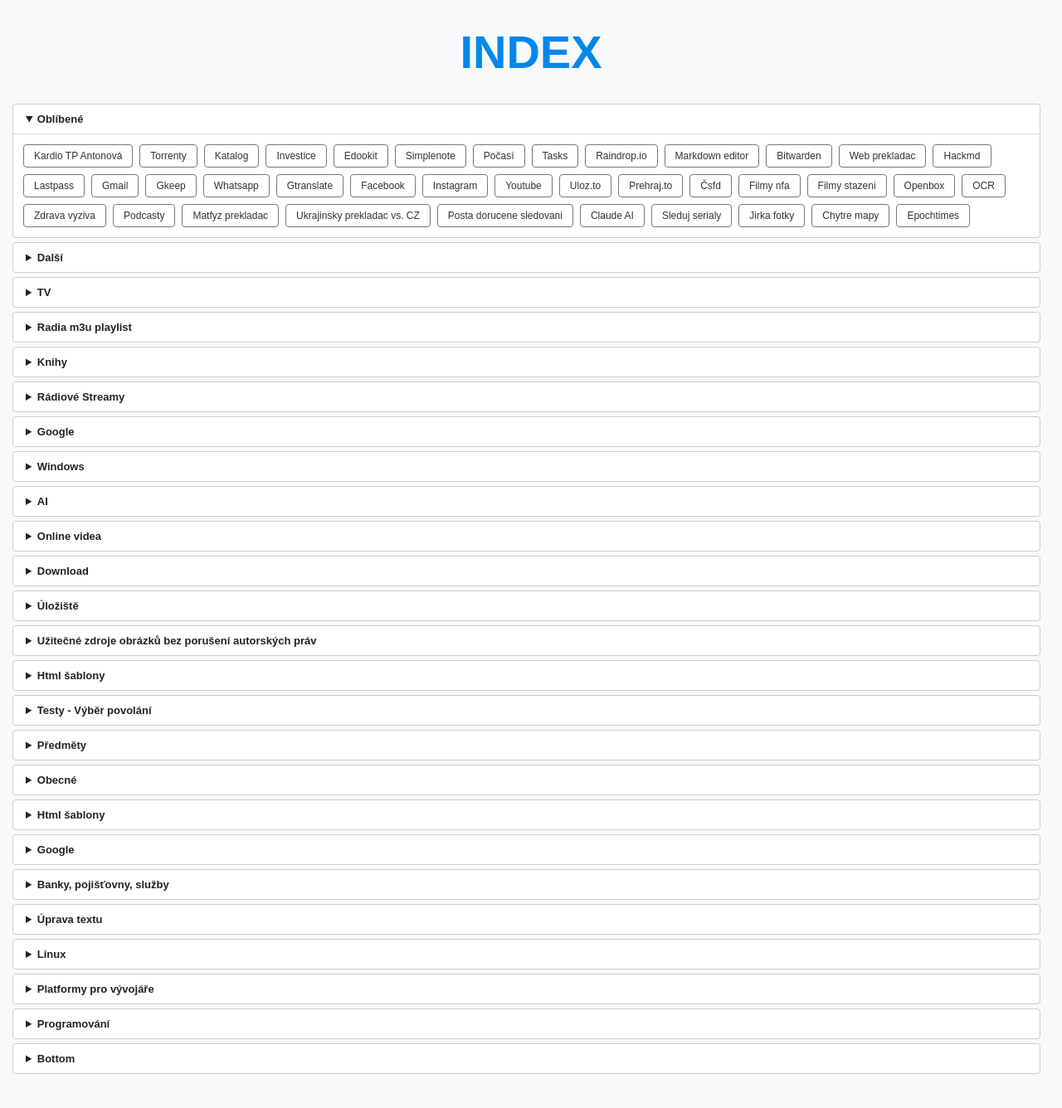
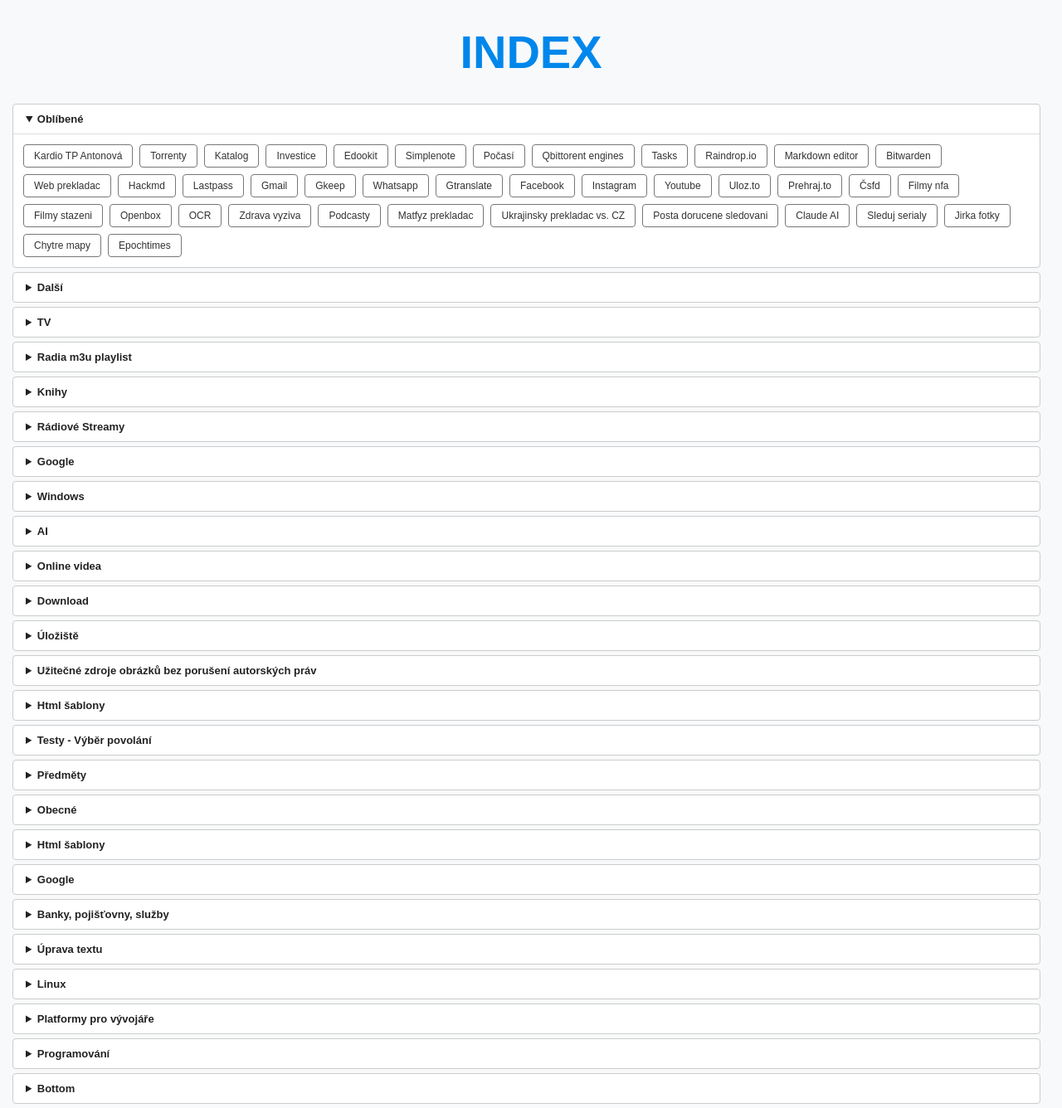
Before and after one commit to bedjan/bedjan.github.io, a Jekyll site: the page built from index.md, in a window 1280 px wide. Shown: the whole page at 83% size. Built offline with Jekyll 4.4.1, drawn with Linux system fonts in a browser that asks for light colours; before the commit the page ends 1300 px from its top, so only the background shows below that.

Commit message:
Update index.md

```diff
--- a/index.md
+++ b/index.md
@@ -15,6 +15,7 @@
 <a href="https://sssstp-login.edookit.net" target="_blank">Edookit</a>
 <a href="https://app.simplenote.com/" target="_blank">Simplenote</a>
 <a href="https://wttr.in/duchcov" target="_blank">Počasí</a>
+<a href="https://github.com/qbittorrent/search-plugins/wiki/Unofficial-search-plugins" target="_blank">Qbittorent engines</a>
 <a href="https://calendar.google.com/calendar/u/0/r?opentasks=1" target="_blank">Tasks</a>
 <a href="https://app.raindrop.io/account/login" target="_blank">Raindrop.io</a>
 <a href="https://uiwjs.github.io/react-md-editor/" target="_blank">Markdown editor</a>
```
